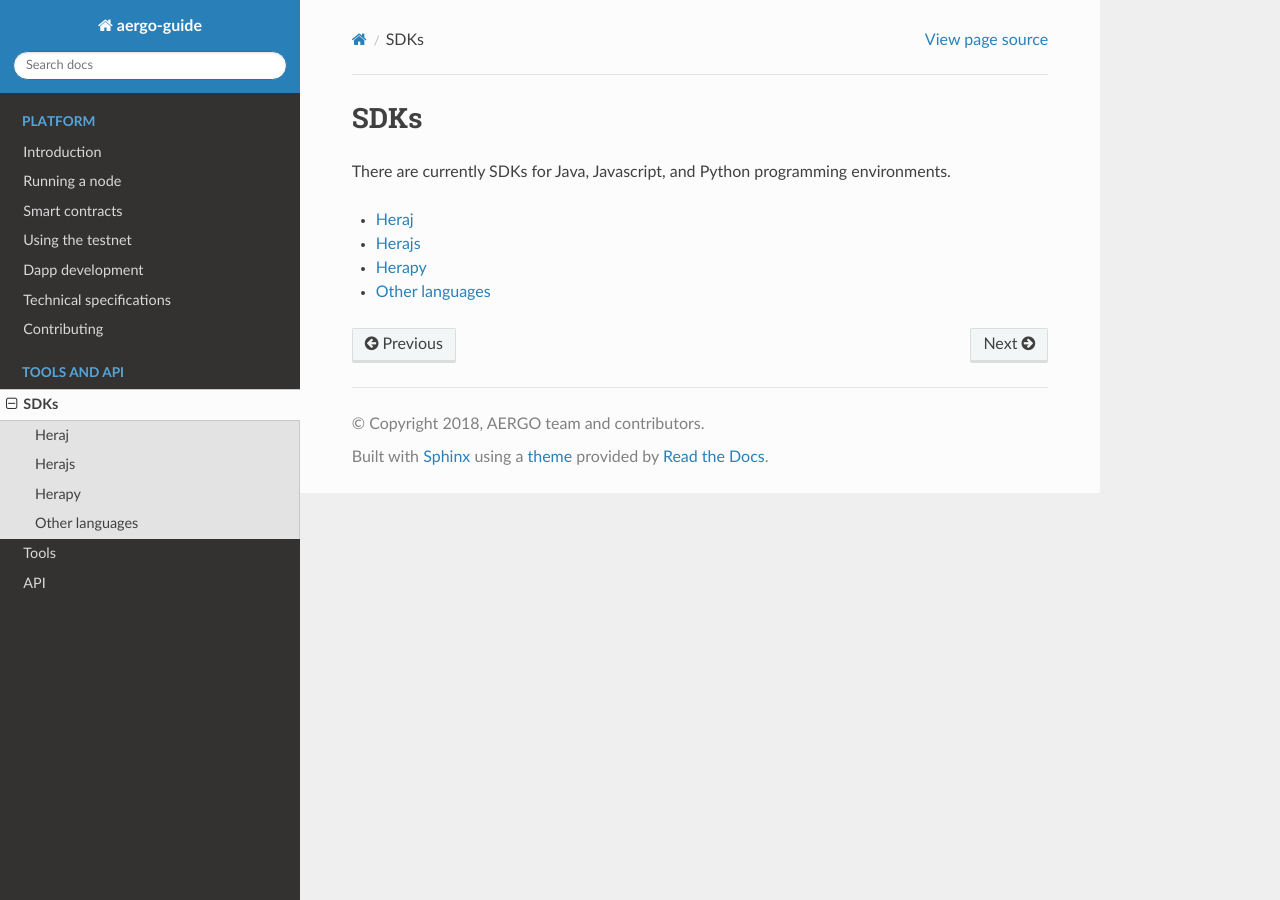
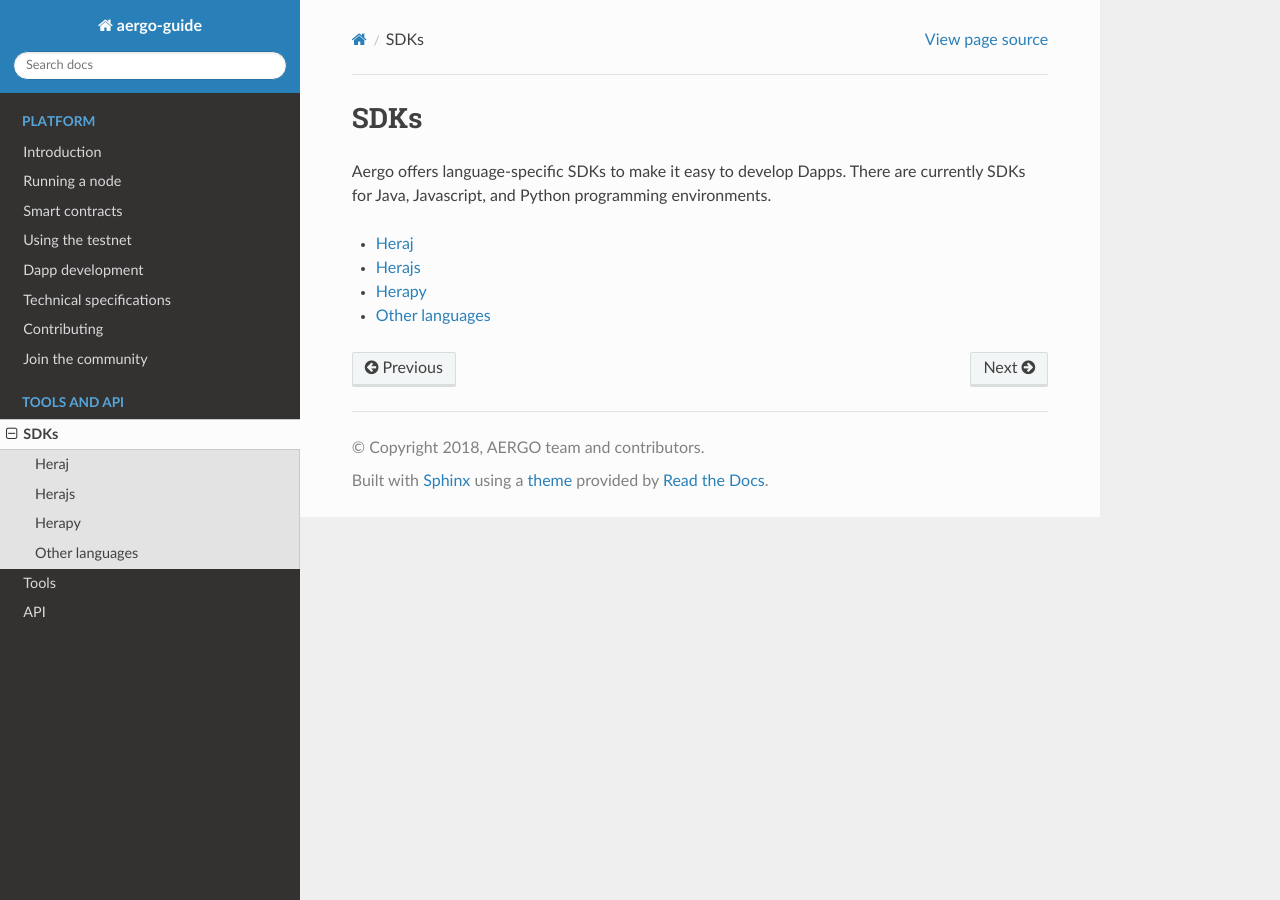
Before and after one commit to aergoio/guide, a Sphinx documentation site: the page built from source/sdks/index.rst, in a window 1280 px wide. Built offline with Sphinx 7.4.7 and the Read the Docs theme 2.0.0, drawn with Linux system fonts in a browser that asks for light colours.

Commit message:
Add community page

```diff
--- a/source/api/grpc.rst
+++ b/source/api/grpc.rst
@@ -5,6 +5,6 @@
 The main advantages are typed messages and efficiency: data is packed tightly and sent over HTTP2.
 
 If you want to use the gRPC API directly, please refer to the `official documentation <https://grpc.io/>`_ to get started.
-You can find the protobuf definitions in [aergoio/aergo-protobuf](https://github.com/aergoio/aergo-protobuf).
+You can find the protobuf definitions in `aergoio/aergo-protobuf <https://github.com/aergoio/aergo-protobuf>`_.
 
 Alternatively, you can use one of the `SDKs <../sdks/index.html>`_ which wrap the same functionality in language-specific styles.
--- a/source/index.rst
+++ b/source/index.rst
@@ -18,6 +18,7 @@
    dapp-development/index
    specs/index
    contribution/index
+   community
 
 
 .. toctree::
--- a/source/sdks/index.rst
+++ b/source/sdks/index.rst
@@ -1,6 +1,7 @@
 SDKs
 ====
 
+Aergo offers language-specific SDKs to make it easy to develop Dapps.
 There are currently SDKs for Java, Javascript, and Python programming environments.
 
 .. toctree::
```
Also changed, not shown: source/community.rst (added, +11 -0 lines).
